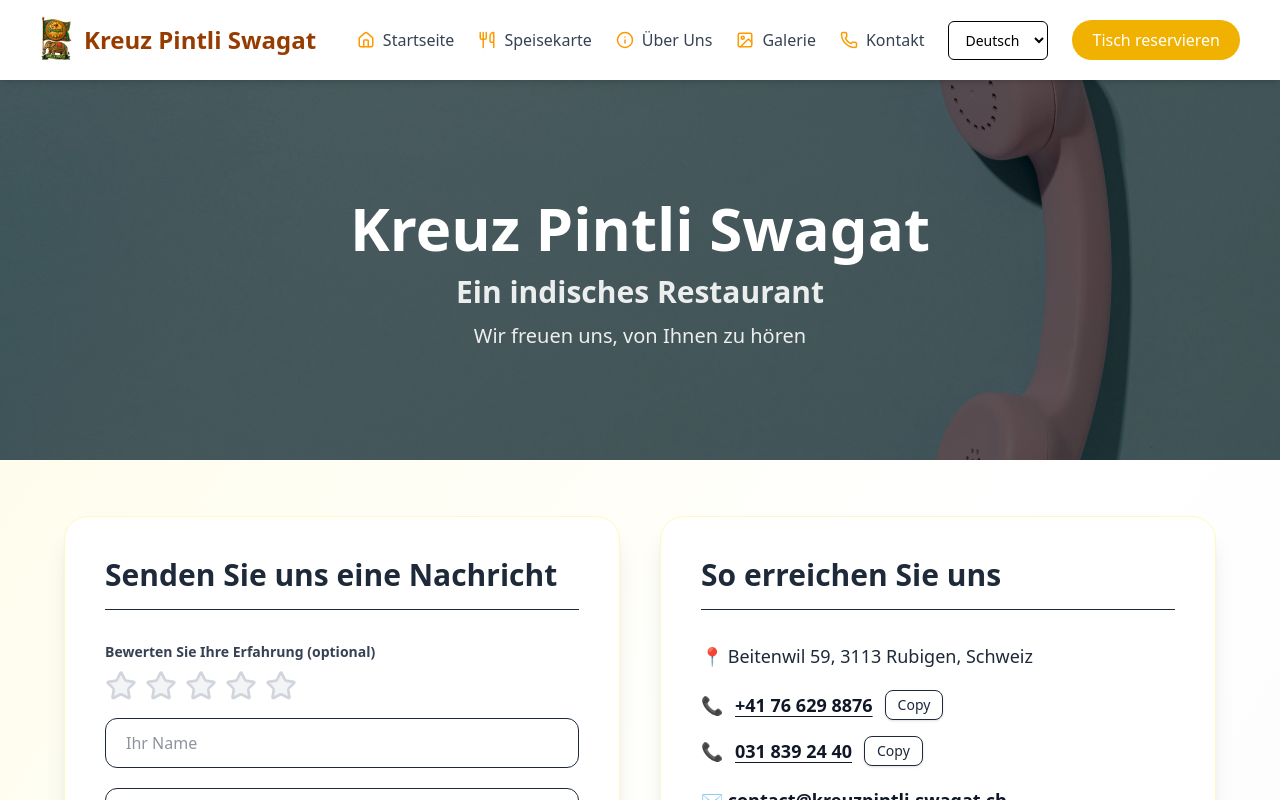
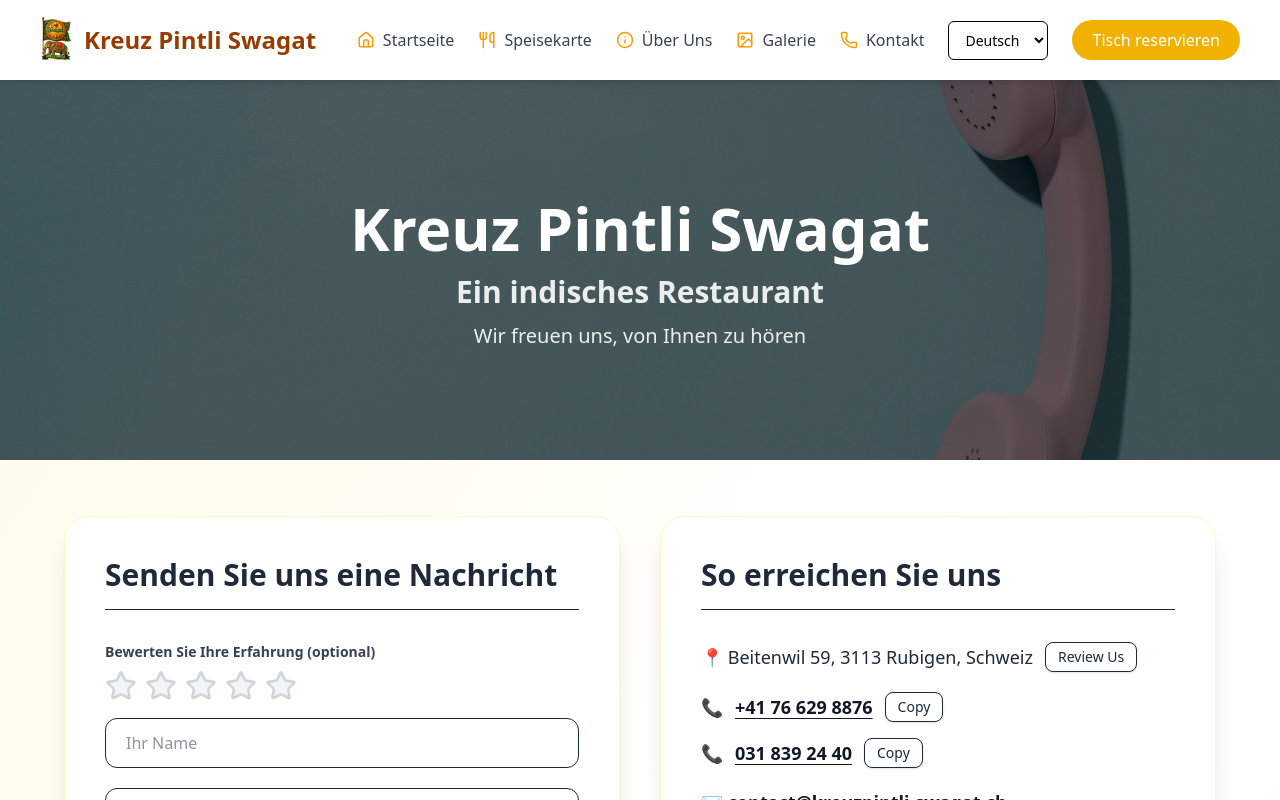
Before and after one commit to Rahul10291029/Restaurant-Website, a React (Vite) app in the folder RestaurantWebsite/: page /contact in a window 1280 px wide. Built offline with nearby package versions, Linux system fonts and the light colour scheme; no server answers.

Commit message:
Add Review Us button to Contact page

```diff
--- a/RestaurantWebsite/src/components/Contact.jsx
+++ b/RestaurantWebsite/src/components/Contact.jsx
@@ -296,7 +296,17 @@
             </h2>
 
             <div className="space-y-5 text-base sm:text-lg">
-              <p>📍 {t("footer_address")}</p>
+              <div className="flex items-center gap-3 flex-wrap">
+                <p>📍 {t("footer_address")}</p>
+                <a
+                  href="https://g.page/r/CSdHgH2CkN-dEAI/review"
+                  target="_blank"
+                  rel="noopener noreferrer"
+                  className="px-3 py-1 rounded-lg border text-sm bg-white hover:bg-gray-50 shadow-sm transition text-gray-800"
+                >
+                  Review Us
+                </a>
+              </div>
 
               {/* CLICK TO CALL + COPY */}
               <div className="space-y-4">
```
